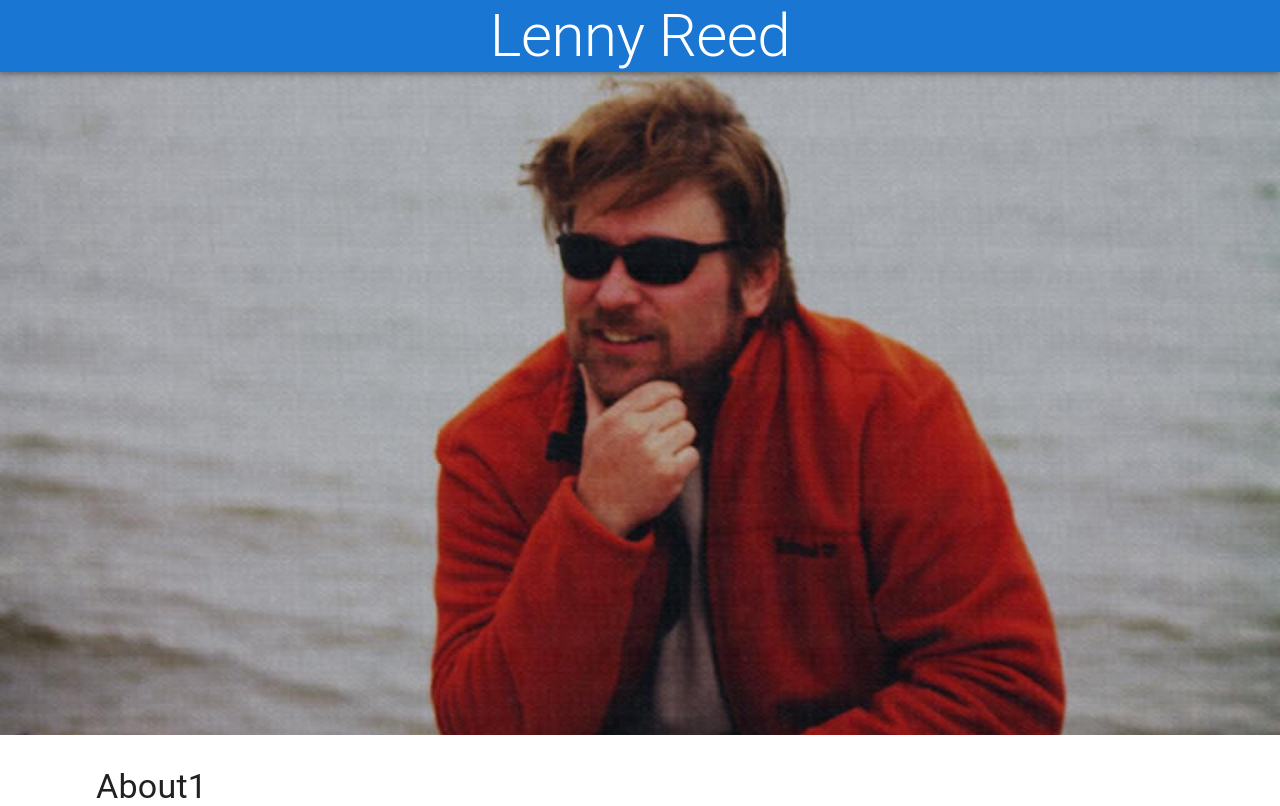
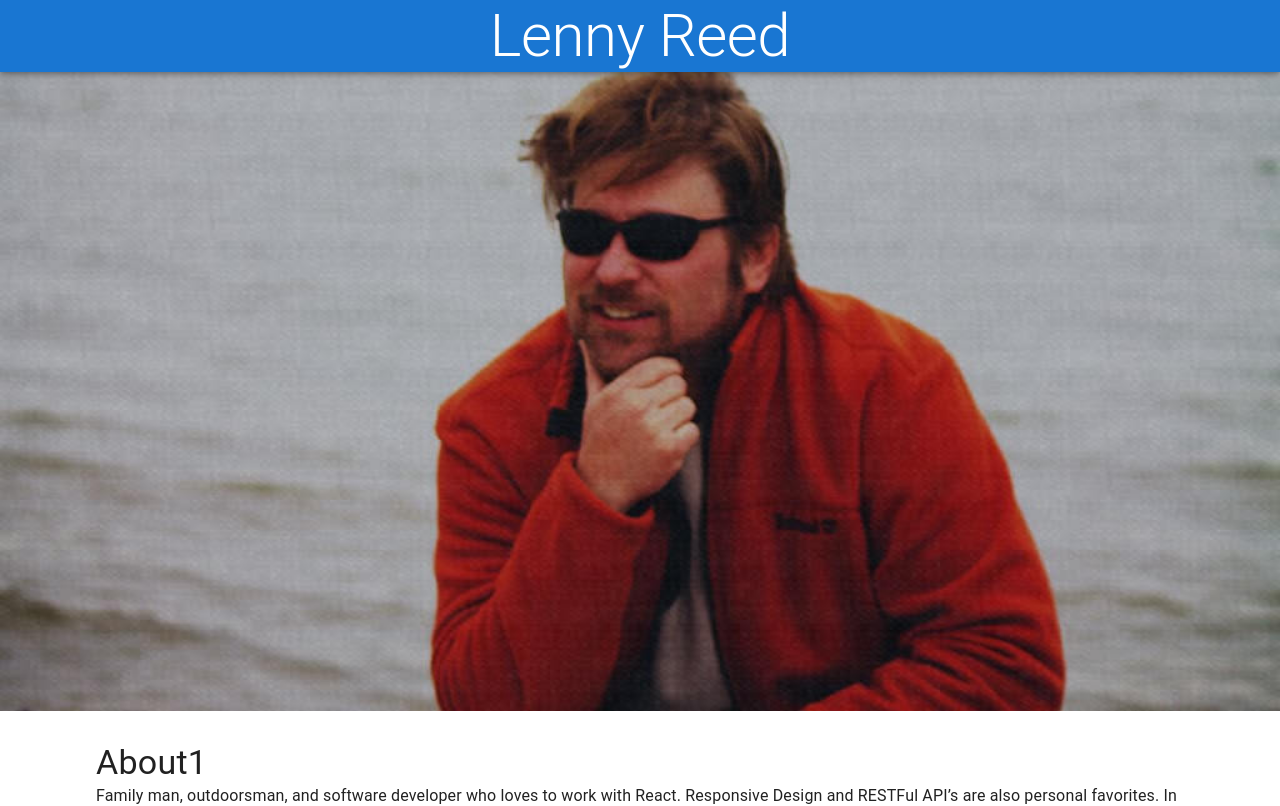
Before and after one commit to lendog75/deploy-test, a React (Create React App) app: page / in a window 1280 px wide. Shown: the top 806 px of the page. Built offline with nearby package versions, Linux system fonts and the light colour scheme.

Commit message:
tweaks to overall app layout

```diff
--- a/public/index.html
+++ b/public/index.html
@@ -28,7 +28,6 @@
   </head>
   <body style="border:'1px solid green'">
     <noscript>You need to enable JavaScript to run this app.</noscript>
-  jjjjj
     <div id="root" style="border:'5px solid red'"></div>
     <!--
       This HTML file is a template.
--- a/src/App.tsx
+++ b/src/App.tsx
@@ -10,7 +10,6 @@ export const App = () => {
       <Header />
       <Hero />
       <Home />
-      test
       <img src={Image2} style={{ width: "100%" }} alt="test" />;
     </Box>
   );
```
